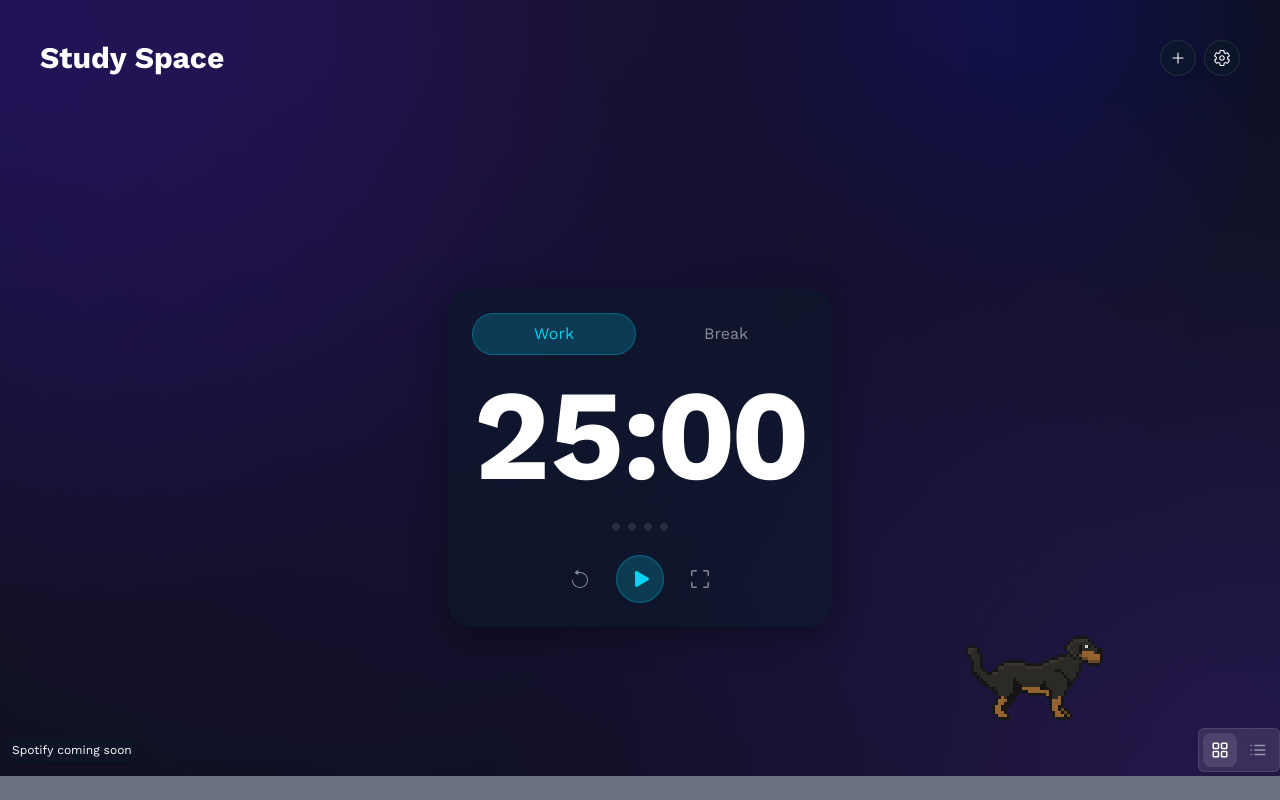
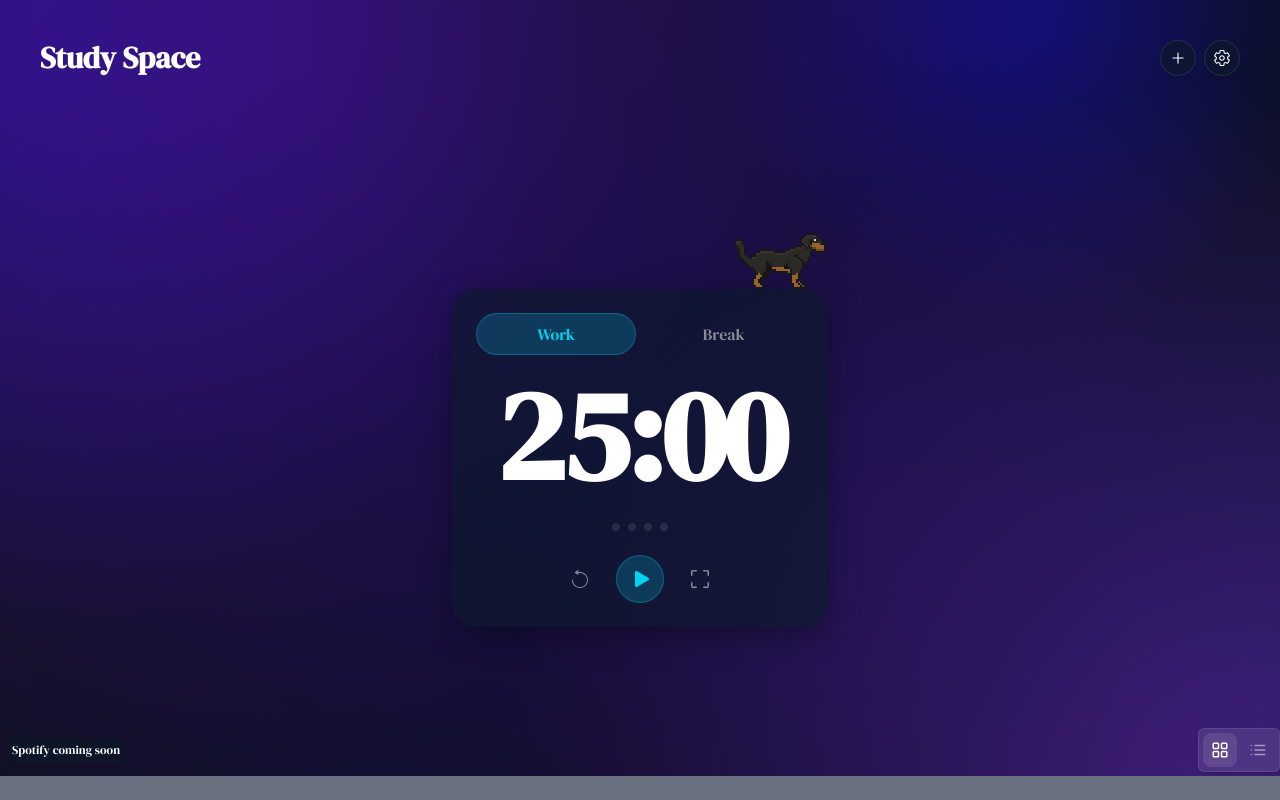
Before and after one commit to matthew-beep/timer, a Next.js app in the folder pomodoro/: page / in a window 1280 px wide. Built offline with nearby package versions, Linux system fonts and the light colour scheme.

Commit message:
need to finish light vs dark mode and animation interactions

```diff
--- a/pomodoro/app/globals.css
+++ b/pomodoro/app/globals.css
@@ -12,12 +12,7 @@
   --break: #f6339a;
   --code: #2E2B29;
   --primary: #00d3f2;
-  --c-0: hsla(0, 0%, 0%, 0);
-  --c-1: hsla(0, 0%, 0%, 0);
-  --c-2: hsla(0, 0%, 0%, 0);
-  --c-3: hsla(0, 0%, 0%, 0);
-  --c-4: hsla(0, 0%, 0%, 0);
-  --c-5: hsla(0, 0%, 0%, 0);
+
 }
 
 @theme inline {
--- a/pomodoro/app/layout.tsx
+++ b/pomodoro/app/layout.tsx
@@ -1,6 +1,6 @@
 
 import type { Metadata } from "next";
-import { Geist, Geist_Mono, Work_Sans, Cormorant_Garamond } from "next/font/google";
+import { Geist, Geist_Mono, Work_Sans, Cormorant_Garamond, DM_Serif_Display } from "next/font/google";
 import "./globals.css";
 
 const geistSans = Geist({
@@ -10,6 +10,12 @@ const geistSans = Geist({
 
 const geistMono = Geist_Mono({
   variable: "--font-geist-mono",
+  subsets: ["latin"],
+});
+
+const dmSerifDisplay = DM_Serif_Display({
+  weight: ["400"],
+  variable: "--font-dm-serif-display",
   subsets: ["latin"],
 });
 
@@ -36,7 +42,7 @@ export default function RootLayout({
   children: React.ReactNode;
 }>) {
   return (
-    <html lang="en" className={workSans.className}>
+    <html lang="en" className={dmSerifDisplay.className}>
       <body
         className={`${cormorantGaramond.variable} antialiased`}
       >
--- a/pomodoro/app/page.tsx
+++ b/pomodoro/app/page.tsx
@@ -81,11 +81,13 @@ const [isFlipped, setIsFlipped] = useState(false); // For turning around
         </div>
 
         <div
-          className="w-full flex flex-col items-center justify-center h-full z-0 relative"
+          className="w-fit mx-auto flex flex-col items-center justify-center h-full z-0 relative p-10"
           >
-
-            <PetRenderer />
+            <div className="w-full h-full relative">
+              <PetRenderer />
+            </div>
             <Timer />
+            <div className="w-full h-full"></div>
             {viewMode === 'list' &&
             <NotesList showList={viewMode === "list"} setShowList={updateViewMode}/>}
         </div>
--- a/pomodoro/components/ListNote.tsx
+++ b/pomodoro/components/ListNote.tsx
@@ -57,7 +57,7 @@ export default function ListNote ({index, text, color, lastEdited} : ListNotePro
   return (
 
     <motion.div
-      className={`p-2 w-auto flex flex-col rounded-xl`}
+      className={`p-2 w-auto flex flex-col rounded-xl h-32`}
       style={{
         backgroundColor: `${color}30`,
         border: `1px solid ${color}`,
@@ -76,6 +76,7 @@ export default function ListNote ({index, text, color, lastEdited} : ListNotePro
         }}
     >
       <header className="font-bold text-lg mb-2">Header</header>
+      <div className="flex-1 flex flex-col overflow-hidden justify-between">
         <div
           className="text-sm overflow-auto prose prose-sm prose-invert tiptap"
           dangerouslySetInnerHTML={{ __html: htmlContent}}
@@ -86,6 +87,8 @@ export default function ListNote ({index, text, color, lastEdited} : ListNotePro
             Last edited: {new Date(lastEdited).toLocaleString()}
           </div>
         )}
+      </div>
+
     </motion.div>
 
 
--- a/pomodoro/components/Modal.tsx
+++ b/pomodoro/components/Modal.tsx
@@ -35,7 +35,7 @@ export default function Modal({
     >
       <div
         ref={nodeRef}
-        className={` bg-[#0a1929]/80 backdrop-blur-xl rounded-3xl border border-white/40 shadow-2xl overflow-hidden ${width} ${className}`}
+        className={` bg-[#0a1929]/80 backdrop-blur-xl rounded-3xl border border-white/20 shadow-2xl overflow-hidden ${width} ${className}`}
       >
         {/* Header */}
         <div className="modal-handle flex justify-between items-center cursor-move py-3 px-6 text-white bg-white/5 hover:bg-white/10 transition-colors">
@@ -50,7 +50,9 @@ export default function Modal({
         </div>
 
         {/* Content */}
-        <div className={`flex flex-col gap-6 overflow-y-auto ${maxHeight} py-4 px-6`}>
+        <div
+          className={`flex flex-col gap-6 overflow-y-auto ${maxHeight} py-4 px-6`}
+          >
           {children}
         </div>
       </div>
--- a/pomodoro/components/Pet.tsx
+++ b/pomodoro/components/Pet.tsx
@@ -12,7 +12,7 @@ export const PetRenderer = () => {
   const animation = pet.animations[currentAction] || pet.animations["idle"];
 
   useEffect(() => {
-    setPetX(400);
+    setPetX(300);
     const timer = setTimeout(() => {
       setIsMoving(false);
     }, 5000);
@@ -24,10 +24,10 @@ export const PetRenderer = () => {
 
   return (
     <motion.div
-      initial={{ x: -100 }}
+      initial={{ x: 0 }}
       animate={{ x: petX }}
       transition={{ duration: 5, ease: "linear" }}
-      className="absolute bottom-20"
+      className="absolute bottom-0"
     >
  <div
   key={currentAction}
@@ -38,10 +38,10 @@ export const PetRenderer = () => {
     backgroundRepeat: 'no-repeat',
     imageRendering: 'pixelated',
     backgroundSize: `${totalWidthPx}px ${pet.size}px`,
-
+    y: '-1px',
     // --- SIZE LOGIC ---
     // This makes him 2x or 3x bigger without breaking the animation
-    transform: `scale(3)`,
+    transform: `scale(2)`,
     // This ensures he stays on the "floor" and doesn't float when he grows
     transformOrigin: 'bottom center',
 
--- a/pomodoro/components/Themes.tsx
+++ b/pomodoro/components/Themes.tsx
@@ -1,5 +1,6 @@
 export type Theme = {
   name: string;
+  mode: "dark" | "light";
   colors: {
     bg: string;
     c0: string;
@@ -12,298 +13,233 @@ export type Theme = {
   preview: string[];
 };
 
-export const themes: Theme[] = [
-
-  {
-    name: 'Default',
-    colors: {
-      bg: 'hsla(210, 100%, 10%, 1)',
-      c0: 'hsla(0, 0%, 100%, 0.7)',
-      c1: 'hsla(210, 100%, 5%, 1)',
-      c2: 'hsla(210, 100%, 10%, 1)',
-      c3: 'hsla(358, 75%, 83%, 0.9)',
-      c4: 'hsla(180, 100%, 50%, 0.7)',
-      c5: 'hsla(206, 100%, 36%, 1)',
-    },
-    preview: ['#0a1929', '#22d3ee', '#f472b6', '#ffffff'],
-  },
-  {
-    name: 'Ocean',
-    colors: {
-      bg: 'hsla(200, 100%, 8%, 1)',
-      c0: 'hsla(180, 100%, 90%, 0.6)',
-      c1: 'hsla(200, 100%, 12%, 1)',
-      c2: 'hsla(195, 100%, 15%, 1)',
-      c3: 'hsla(175, 80%, 60%, 0.8)',
-      c4: 'hsla(190, 100%, 45%, 0.7)',
-      c5: 'hsla(200, 100%, 30%, 1)',
-    },
-    preview: ['#001a33', '#06b6d4', '#14b8a6', '#67e8f9'],
-  },
-  {
-    name: 'Sunset',
-    colors: {
-      bg: 'hsla(280, 60%, 8%, 1)',
-      c0: 'hsla(30, 100%, 85%, 0.6)',
-      c1: 'hsla(280, 60%, 10%, 1)',
-      c2: 'hsla(270, 70%, 12%, 1)',
-      c3: 'hsla(340, 90%, 70%, 0.9)',
-      c4: 'hsla(25, 100%, 60%, 0.7)',
-      c5: 'hsla(260, 80%, 45%, 1)',
-    },
-    preview: ['#1a0a33', '#a855f7', '#fb923c', '#f472b6'],
-  },
-  {
-    name: 'Forest',
-    colors: {
-      bg: 'hsla(150, 50%, 8%, 1)',
-      c0: 'hsla(120, 60%, 90%, 0.5)',
-      c1: 'hsla(150, 50%, 10%, 1)',
-      c2: 'hsla(145, 60%, 12%, 1)',
-      c3: 'hsla(160, 70%, 65%, 0.8)',
-      c4: 'hsla(140, 80%, 50%, 0.7)',
-      c5: 'hsla(155, 70%, 35%, 1)',
-    },
-    preview: ['#0a1f14', '#10b981', '#34d399', '#6ee7b7'],
-  },
-  {
-    name: 'Midnight',
-    colors: {
-      bg: 'hsla(260, 70%, 8%, 1)',
-      c0: 'hsla(280, 80%, 90%, 0.6)',
-      c1: 'hsla(260, 70%, 10%, 1)',
-      c2: 'hsla(255, 75%, 12%, 1)',
-      c3: 'hsla(300, 85%, 70%, 0.9)',
-      c4: 'hsla(270, 100%, 60%, 0.7)',
-      c5: 'hsla(240, 90%, 40%, 1)',
-    },
-    preview: ['#0f0a1f', '#a855f7', '#c084fc', '#e879f9'],
-  },
-  {
-    name: 'Monochrome',
-    colors: {
-      bg: 'hsla(0, 0%, 8%, 1)',
-      c0: 'hsla(0, 0%, 95%, 0.7)',
-      c1: 'hsla(0, 0%, 10%, 1)',
-      c2: 'hsla(0, 0%, 15%, 1)',
-      c3: 'hsla(0, 0%, 70%, 0.8)',
-      c4: 'hsla(0, 0%, 50%, 0.7)',
-      c5: 'hsla(0, 0%, 30%, 1)',
-    },
-    preview: ['#141414', '#6b7280', '#9ca3af', '#d1d5db'],
-  },
-]
 
 export const theme1:Theme[] = [
   // Dark Themes
   {
     name: "Midnight Velvet",
+    mode: "dark",
     colors: {
       bg: "hsla(230, 35%, 8%, 1)",
-      c0: "hsla(250, 95%, 45%, 0.2)",
-      c1: "hsla(270, 85%, 38%, 0.18)",
-      c2: "hsla(230, 90%, 35%, 0.16)",
-      c3: "hsla(290, 80%, 40%, 0.15)",
-      c4: "hsla(240, 100%, 42%, 0.19)",
-      c5: "hsla(240, 60%, 12%, 0.4)"
+      c0: "hsla(250, 100%, 50%, 0.35)",
+      c1: "hsla(270, 90%, 45%, 0.3)",
+      c2: "hsla(230, 95%, 40%, 0.28)",
+      c3: "hsla(290, 85%, 48%, 0.26)",
+      c4: "hsla(240, 100%, 50%, 0.32)",
+      c5: "hsla(240, 80%, 15%, 0.5)"
     },
     preview: ["#7C3AED", "#6366F1", "#8B5CF6", "#A855F7"]
   },
   {
     name: "Crimson Abyss",
+    mode: "dark",
     colors: {
       bg: "hsla(0, 30%, 7%, 1)",
-      c0: "hsla(0, 95%, 40%, 0.22)",
-      c1: "hsla(15, 90%, 35%, 0.18)",
-      c2: "hsla(340, 85%, 30%, 0.2)",
-      c3: "hsla(20, 75%, 25%, 0.15)",
-      c4: "hsla(355, 100%, 45%, 0.19)",
-      c5: "hsla(0, 50%, 10%, 0.4)"
+      c0: "hsla(0, 100%, 45%, 0.38)",
+      c1: "hsla(15, 95%, 40%, 0.32)",
+      c2: "hsla(340, 90%, 35%, 0.35)",
+      c3: "hsla(20, 85%, 30%, 0.28)",
+      c4: "hsla(355, 100%, 50%, 0.34)",
+      c5: "hsla(0, 70%, 12%, 0.5)"
     },
     preview: ["#DC2626", "#EF4444", "#F87171", "#991B1B"]
   },
   {
     name: "Deep Ocean",
+    mode: "dark",
     colors: {
       bg: "hsla(200, 40%, 6%, 1)",
-      c0: "hsla(195, 90%, 35%, 0.2)",
-      c1: "hsla(210, 85%, 30%, 0.18)",
-      c2: "hsla(180, 80%, 25%, 0.17)",
-      c3: "hsla(220, 75%, 28%, 0.16)",
-      c4: "hsla(190, 95%, 38%, 0.19)",
-      c5: "hsla(205, 60%, 10%, 0.4)"
+      c0: "hsla(195, 95%, 40%, 0.35)",
+      c1: "hsla(210, 90%, 35%, 0.32)",
+      c2: "hsla(180, 85%, 30%, 0.3)",
+      c3: "hsla(220, 80%, 33%, 0.28)",
+      c4: "hsla(190, 100%, 45%, 0.34)",
+      c5: "hsla(205, 80%, 12%, 0.5)"
     },
     preview: ["#0891B2", "#0EA5E9", "#06B6D4", "#0C4A6E"]
   },
   {
     name: "Emerald Night",
+    mode: "dark",
     colors: {
       bg: "hsla(150, 35%, 7%, 1)",
-      c0: "hsla(145, 90%, 30%, 0.2)",
-      c1: "hsla(160, 85%, 25%, 0.19)",
-      c2: "hsla(175, 80%, 28%, 0.18)",
-      c3: "hsla(130, 75%, 22%, 0.16)",
-      c4: "hsla(155, 95%, 32%, 0.2)",
-      c5: "hsla(150, 55%, 9%, 0.4)"
+      c0: "hsla(145, 95%, 35%, 0.35)",
+      c1: "hsla(160, 90%, 30%, 0.33)",
+      c2: "hsla(175, 85%, 33%, 0.32)",
+      c3: "hsla(130, 80%, 27%, 0.28)",
+      c4: "hsla(155, 100%, 38%, 0.36)",
+      c5: "hsla(150, 75%, 11%, 0.5)"
     },
     preview: ["#10B981", "#14B8A6", "#059669", "#064E3B"]
   },
   {
     name: "Violet Dusk",
+    mode: "dark",
     colors: {
       bg: "hsla(270, 38%, 8%, 1)",
-      c0: "hsla(265, 90%, 42%, 0.21)",
-      c1: "hsla(280, 85%, 36%, 0.19)",
-      c2: "hsla(255, 88%, 38%, 0.18)",
-      c3: "hsla(290, 80%, 33%, 0.17)",
-      c4: "hsla(275, 95%, 40%, 0.2)",
-      c5: "hsla(270, 60%, 11%, 0.4)"
+      c0: "hsla(265, 95%, 48%, 0.36)",
+      c1: "hsla(280, 90%, 42%, 0.33)",
+      c2: "hsla(255, 93%, 45%, 0.32)",
+      c3: "hsla(290, 85%, 38%, 0.3)",
+      c4: "hsla(275, 100%, 47%, 0.35)",
+      c5: "hsla(270, 80%, 13%, 0.5)"
     },
     preview: ["#A855F7", "#C084FC", "#9333EA", "#581C87"]
   },
   {
     name: "Amber Eclipse",
+    mode: "dark",
     colors: {
       bg: "hsla(35, 35%, 7%, 1)",
-      c0: "hsla(45, 90%, 35%, 0.2)",
-      c1: "hsla(35, 85%, 28%, 0.18)",
-      c2: "hsla(25, 80%, 30%, 0.19)",
-      c3: "hsla(40, 75%, 25%, 0.16)",
-      c4: "hsla(50, 95%, 38%, 0.2)",
-      c5: "hsla(35, 55%, 9%, 0.4)"
+      c0: "hsla(45, 95%, 40%, 0.35)",
+      c1: "hsla(35, 90%, 33%, 0.32)",
+      c2: "hsla(25, 85%, 35%, 0.33)",
+      c3: "hsla(40, 80%, 30%, 0.28)",
+      c4: "hsla(50, 100%, 45%, 0.36)",
+      c5: "hsla(35, 75%, 11%, 0.5)"
     },
     preview: ["#F59E0B", "#FBBF24", "#D97706", "#78350F"]
   },
   {
     name: "Rose Shadow",
+    mode: "dark",
     colors: {
       bg: "hsla(340, 30%, 8%, 1)",
-      c0: "hsla(330, 85%, 38%, 0.2)",
-      c1: "hsla(350, 80%, 35%, 0.19)",
-      c2: "hsla(310, 75%, 32%, 0.18)",
-      c3: "hsla(340, 70%, 28%, 0.17)",
-      c4: "hsla(345, 90%, 40%, 0.2)",
-      c5: "hsla(340, 50%, 10%, 0.4)"
+      c0: "hsla(330, 90%, 43%, 0.35)",
+      c1: "hsla(350, 85%, 40%, 0.33)",
+      c2: "hsla(310, 80%, 37%, 0.32)",
+      c3: "hsla(340, 75%, 33%, 0.3)",
+      c4: "hsla(345, 95%, 47%, 0.36)",
+      c5: "hsla(340, 70%, 12%, 0.5)"
     },
     preview: ["#F43F5E", "#FB7185", "#E11D48", "#881337"]
   },
   {
     name: "Slate Storm",
+    mode: "dark",
     colors: {
       bg: "hsla(210, 20%, 6%, 1)",
-      c0: "hsla(210, 40%, 30%, 0.18)",
-      c1: "hsla(220, 35%, 25%, 0.16)",
-      c2: "hsla(200, 38%, 28%, 0.17)",
-      c3: "hsla(215, 32%, 22%, 0.15)",
-      c4: "hsla(205, 42%, 32%, 0.19)",
-      c5: "hsla(210, 25%, 10%, 0.4)"
+      c0: "hsla(210, 50%, 35%, 0.32)",
+      c1: "hsla(220, 45%, 30%, 0.28)",
+      c2: "hsla(200, 48%, 33%, 0.3)",
+      c3: "hsla(215, 42%, 27%, 0.26)",
+      c4: "hsla(205, 52%, 37%, 0.33)",
+      c5: "hsla(210, 35%, 12%, 0.5)"
     },
     preview: ["#475569", "#64748B", "#334155", "#1E293B"]
   },
 
-  // Light Themes
+  // Light Themes - with much higher contrast
   {
     name: "Lavender Sky",
+    mode: "light",
     colors: {
-      bg: "hsla(240, 45%, 96%, 1)",
-      c0: "hsla(250, 75%, 75%, 0.25)",
-      c1: "hsla(270, 70%, 80%, 0.22)",
-      c2: "hsla(230, 80%, 78%, 0.24)",
-      c3: "hsla(260, 65%, 72%, 0.2)",
-      c4: "hsla(245, 85%, 76%, 0.26)",
-      c5: "hsla(240, 30%, 88%, 0.3)"
+      bg: "hsla(240, 60%, 98%, 1)",
+      c0: "hsla(250, 85%, 65%, 0.4)",
+      c1: "hsla(270, 80%, 70%, 0.38)",
+      c2: "hsla(230, 90%, 68%, 0.42)",
+      c3: "hsla(260, 75%, 62%, 0.36)",
+      c4: "hsla(245, 95%, 66%, 0.44)",
+      c5: "hsla(240, 40%, 85%, 0.5)"
     },
-    preview: ["#C4B5FD", "#DDD6FE", "#A78BFA", "#E9D5FF"]
+    preview: ["#7C3AED", "#A78BFA", "#8B5CF6", "#C4B5FD"]
   },
   {
     name: "Peach Blossom",
+    mode: "light",
     colors: {
-      bg: "hsla(20, 50%, 97%, 1)",
-      c0: "hsla(10, 80%, 80%, 0.25)",
-      c1: "hsla(25, 75%, 82%, 0.22)",
-      c2: "hsla(0, 70%, 78%, 0.24)",
-      c3: "hsla(15, 65%, 75%, 0.2)",
-      c4: "hsla(30, 85%, 85%, 0.26)",
-      c5: "hsla(20, 35%, 90%, 0.3)"
+      bg: "hsla(20, 65%, 98%, 1)",
+      c0: "hsla(10, 90%, 70%, 0.45)",
+      c1: "hsla(25, 85%, 72%, 0.42)",
+      c2: "hsla(0, 80%, 68%, 0.44)",
+      c3: "hsla(15, 75%, 65%, 0.38)",
+      c4: "hsla(30, 95%, 78%, 0.46)",
+      c5: "hsla(20, 45%, 88%, 0.5)"
     },
-    preview: ["#FCA5A5", "#FDBA74", "#FED7AA", "#FEE2E2"]
+    preview: ["#FB923C", "#FDBA74", "#F97316", "#FED7AA"]
   },
   {
     name: "Ocean Breeze",
+    mode: "light",
     colors: {
-      bg: "hsla(195, 45%, 97%, 1)",
-      c0: "hsla(190, 75%, 75%, 0.25)",
-      c1: "hsla(200, 70%, 78%, 0.23)",
-      c2: "hsla(185, 80%, 80%, 0.24)",
-      c3: "hsla(210, 65%, 72%, 0.21)",
-      c4: "hsla(195, 85%, 82%, 0.26)",
-      c5: "hsla(195, 30%, 90%, 0.3)"
+      bg: "hsla(195, 60%, 98%, 1)",
+      c0: "hsla(190, 85%, 65%, 0.45)",
+      c1: "hsla(200, 80%, 68%, 0.42)",
+      c2: "hsla(185, 90%, 70%, 0.44)",
+      c3: "hsla(210, 75%, 62%, 0.38)",
+      c4: "hsla(195, 95%, 72%, 0.46)",
+      c5: "hsla(195, 40%, 88%, 0.5)"
     },
-    preview: ["#7DD3FC", "#BAE6FD", "#67E8F9", "#A5F3FC"]
+    preview: ["#0EA5E9", "#38BDF8", "#0284C7", "#7DD3FC"]
   },
   {
     name: "Mint Garden",
+    mode: "light",
     colors: {
-      bg: "hsla(150, 42%, 97%, 1)",
-      c0: "hsla(145, 70%, 75%, 0.25)",
-      c1: "hsla(160, 68%, 78%, 0.23)",
-      c2: "hsla(135, 75%, 80%, 0.24)",
-      c3: "hsla(155, 65%, 72%, 0.21)",
-      c4: "hsla(150, 80%, 82%, 0.26)",
-      c5: "hsla(150, 28%, 92%, 0.3)"
+      bg: "hsla(150, 58%, 98%, 1)",
+      c0: "hsla(145, 80%, 65%, 0.45)",
+      c1: "hsla(160, 78%, 68%, 0.42)",
+      c2: "hsla(135, 85%, 70%, 0.44)",
+      c3: "hsla(155, 75%, 62%, 0.38)",
+      c4: "hsla(150, 90%, 72%, 0.46)",
+      c5: "hsla(150, 38%, 90%, 0.5)"
     },
-    preview: ["#86EFAC", "#A7F3D0", "#6EE7B7", "#D1FAE5"]
+    preview: ["#10B981", "#34D399", "#059669", "#6EE7B7"]
   },
   {
     name: "Sunset Coral",
+    mode: "light",
     colors: {
-      bg: "hsla(345, 48%, 97%, 1)",
-      c0: "hsla(340, 75%, 78%, 0.25)",
-      c1: "hsla(350, 72%, 80%, 0.23)",
-      c2: "hsla(330, 70%, 76%, 0.24)",
-      c3: "hsla(355, 68%, 74%, 0.21)",
-      c4: "hsla(345, 80%, 82%, 0.26)",
-      c5: "hsla(345, 32%, 92%, 0.3)"
+      bg: "hsla(345, 63%, 98%, 1)",
+      c0: "hsla(340, 85%, 68%, 0.45)",
+      c1: "hsla(350, 82%, 70%, 0.42)",
+      c2: "hsla(330, 80%, 66%, 0.44)",
+      c3: "hsla(355, 78%, 64%, 0.38)",
+      c4: "hsla(345, 90%, 72%, 0.46)",
+      c5: "hsla(345, 42%, 90%, 0.5)"
     },
-    preview: ["#FCA5A5", "#FECDD3", "#FDA4AF", "#FBD5D5"]
+    preview: ["#F43F5E", "#FB7185", "#E11D48", "#FDA4AF"]
   },
   {
     name: "Lemon Cream",
+    mode: "light",
     colors: {
-      bg: "hsla(50, 55%, 97%, 1)",
-      c0: "hsla(48, 78%, 80%, 0.25)",
-      c1: "hsla(52, 75%, 82%, 0.23)",
-      c2: "hsla(45, 80%, 78%, 0.24)",
-      c3: "hsla(55, 72%, 76%, 0.21)",
-      c4: "hsla(50, 85%, 85%, 0.26)",
-      c5: "hsla(50, 35%, 92%, 0.3)"
+      bg: "hsla(50, 70%, 98%, 1)",
+      c0: "hsla(48, 88%, 70%, 0.48)",
+      c1: "hsla(52, 85%, 72%, 0.45)",
+      c2: "hsla(45, 90%, 68%, 0.46)",
+      c3: "hsla(55, 82%, 66%, 0.42)",
+      c4: "hsla(50, 95%, 78%, 0.5)",
+      c5: "hsla(50, 45%, 90%, 0.5)"
     },
-    preview: ["#FDE68A", "#FEF3C7", "#FCD34D", "#FEF9C3"]
+    preview: ["#EAB308", "#FACC15", "#CA8A04", "#FDE047"]
   },
   {
     name: "Rose Quartz",
+    mode: "light",
     colors: {
-      bg: "hsla(320, 45%, 97%, 1)",
-      c0: "hsla(315, 72%, 78%, 0.25)",
-      c1: "hsla(325, 70%, 80%, 0.23)",
-      c2: "hsla(310, 75%, 76%, 0.24)",
-      c3: "hsla(320, 68%, 74%, 0.21)",
-      c4: "hsla(318, 80%, 82%, 0.26)",
-      c5: "hsla(320, 30%, 92%, 0.3)"
+      bg: "hsla(320, 60%, 98%, 1)",
+      c0: "hsla(315, 82%, 68%, 0.45)",
+      c1: "hsla(325, 80%, 70%, 0.42)",
+      c2: "hsla(310, 85%, 66%, 0.44)",
+      c3: "hsla(320, 78%, 64%, 0.38)",
+      c4: "hsla(318, 90%, 72%, 0.46)",
+      c5: "hsla(320, 40%, 90%, 0.5)"
     },
-    preview: ["#F9A8D4", "#FBCFE8", "#F472B6", "#FCE7F3"]
+    preview: ["#EC4899", "#F472B6", "#DB2777", "#F9A8D4"]
   },
   {
     name: "Cloud Pearl",
+    mode: "light",
     colors: {
-      bg: "hsla(210, 25%, 98%, 1)",
-      c0: "hsla(210, 30%, 85%, 0.22)",
-      c1: "hsla(220, 28%, 87%, 0.2)",
-      c2: "hsla(200, 32%, 83%, 0.23)",
-      c3: "hsla(215, 25%, 80%, 0.19)",
-      c4: "hsla(205, 35%, 88%, 0.24)",
-      c5: "hsla(210, 18%, 93%, 0.3)"
+      bg: "hsla(210, 30%, 98%, 1)",
+      c0: "hsla(210, 45%, 75%, 0.42)",
+      c1: "hsla(220, 42%, 77%, 0.38)",
+      c2: "hsla(200, 48%, 73%, 0.4)",
+      c3: "hsla(215, 40%, 70%, 0.35)",
+      c4: "hsla(205, 50%, 78%, 0.44)",
+      c5: "hsla(210, 25%, 88%, 0.5)"
     },
-    preview: ["#CBD5E1", "#E2E8F0", "#94A3B8", "#F1F5F9"]
+    preview: ["#64748B", "#94A3B8", "#475569", "#CBD5E1"]
   }
 ];
--- a/pomodoro/components/Timer.tsx
+++ b/pomodoro/components/Timer.tsx
@@ -81,7 +81,7 @@ export default function Timer() {
       </div>
 
       {/* Timer Display */}
-      <div className="flex justify-center">
+      <div className="flex justify-center px-5">
         <h3 className="text-9xl font-bold tabular-nums tracking-tight">
           {minutes}:{seconds}
         </h3>
--- a/pomodoro/store/useTheme.tsx
+++ b/pomodoro/store/useTheme.tsx
@@ -7,6 +7,7 @@ interface ThemeStore {
   defaultWork: string;
   defaultBreak: string;
   selectedGradient: number;
+  theme: "light" | "dark";
   colors: {
     work: string;
     break: string;
@@ -15,8 +16,8 @@ interface ThemeStore {
   updateColor: (mode: 'work' | 'break', color: string) => void;
   toggleMode: () => void;
   updateSelectedGradient: (gradientIndex: number) => void;
+  updateTheme: (theme: "light" | "dark") => void;
 }
-
 export const useThemeStore = create<ThemeStore>()(
   persist(
     (set) => ({
@@ -24,6 +25,7 @@ export const useThemeStore = create<ThemeStore>()(
       defaultWork: '#00d3f2',
       defaultBreak: '#f6339a',
       selectedGradient: 0,
+      theme: "dark",
       colors: {
         work: '#00d3f2',
         break: '#f6339a',
@@ -36,10 +38,16 @@ export const useThemeStore = create<ThemeStore>()(
       toggleMode: () =>
         set((state) => ({
           mode: state.mode === 'work' ? 'break' : 'work',
-        })),
-        updateSelectedGradient: (gradientIndex: number) =>
-          set({ selectedGradient: gradientIndex }),
-        }),
+        })
+      ),
+      updateSelectedGradient: (gradientIndex: number) =>
+        set({ selectedGradient: gradientIndex }),
+
+      updateTheme: (theme: "light" | "dark") =>
+        set({ theme: theme }),
+    }),
+
+
     {
       name: 'theme-storage', // unique name for localStorage key
     }
```
Also changed, not shown: pomodoro/components/Settings.tsx (+24 -3 lines). Lines whose indentation alone changed are shown as unchanged.
